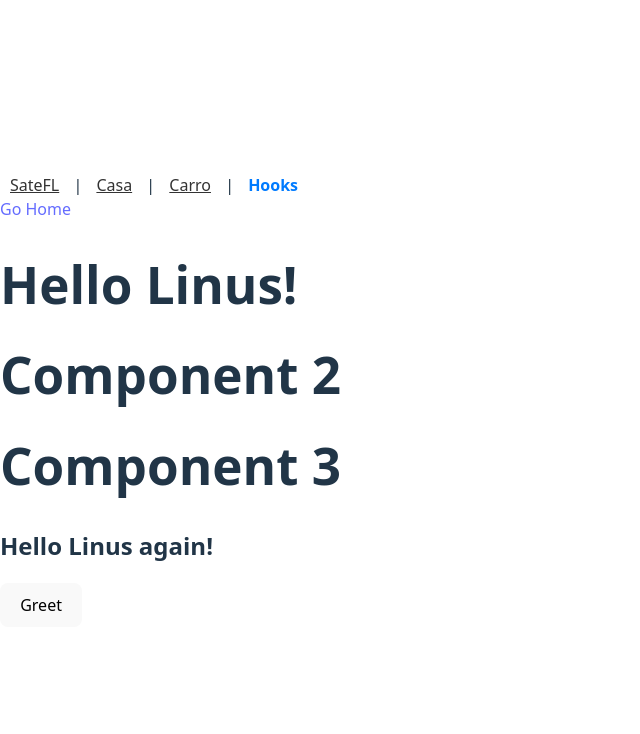
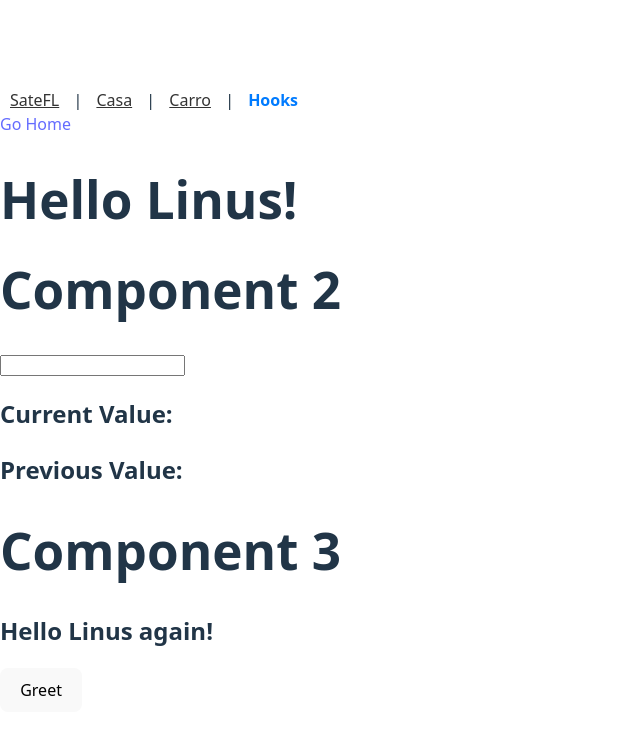
Before and after one commit to Hardbean-sudo/my-react-app, a React (Vite) app: page /hooks in a window 1280 px wide. Shown: the top 734 px of the page, without its empty margins (0-640 px from the left). Built offline with nearby package versions, Linux system fonts and the light colour scheme.

Commit message:
Enhance Component2 with input handling and previous value tracking using useRef and useEffect

```diff
--- a/src/pages/hooks.jsx
+++ b/src/pages/hooks.jsx
@@ -1,5 +1,5 @@
 import { NavLink } from "react-router-dom";
-import { useState, createContext, useContext } from 'react';
+import { useState, createContext, useContext, useRef, useEffect } from 'react';
 import { createRoot } from 'react-dom/client';
 
 const UserContext = createContext();
@@ -16,9 +16,30 @@ function Component1() {
 }
 
 function Component2() {
+  const [inputValue, setInputValue] = useState("");
+  const previousInputValue = useRef("");
+  const headingRef = useRef();
+
+  useEffect(() => {
+    previousInputValue.current = inputValue;
+  }, [inputValue]);
+
   return (
     <>
-      <h1>Component 2</h1>
+    <h1>Component <span ref={headingRef}>2</span></h1>
+      <input
+        type="text"
+        value={inputValue}
+        onChange={(e) => {
+          setInputValue(e.target.value)
+          headingRef.current.innerText = e.target.value;
+        }}
+        onLoad={
+          console.log("Current: " + inputValue + " previus: " + previousInputValue.current )
+        }
+      />
+      <h2>Current Value: {inputValue}</h2>
+      <h2>Previous Value: {previousInputValue.current}</h2>
       <Component3 />
     </>
   );
```
